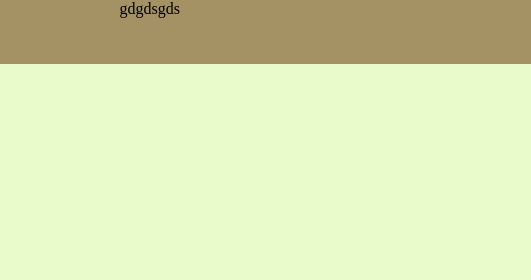
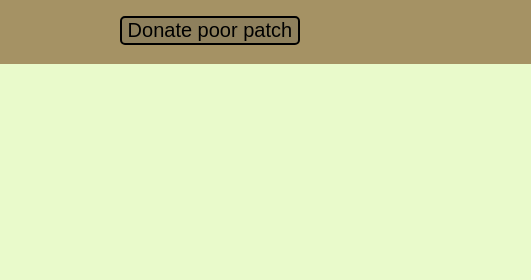
Before and after one commit to Kiwipedia-ar-inte-tagen/Kiwipedia, a plain HTML site: page index.html in a window 1280 px wide. Shown: the top 280 px of the page, 749-1280 px from the left. Drawn offline with Linux system fonts and the light colour scheme.

Commit message:
puuuuuuuuuuuuuuuuuuush

```diff
--- a/index.html
+++ b/index.html
@@ -23,7 +23,7 @@
             </h1>
         </div>
         <div>
-            <p>gdgdsgds</p>
+            <button class="buttonDonate">Donate poor patch</button>
         </div>
     </div>
     <div class="content">
--- a/style.css
+++ b/style.css
@@ -82,6 +82,18 @@ p{
     margin: 0;
 }
 
+.buttonDonate{
+    font-size: 2.5vh;
+    margin-top: 2vh;
+    border: black solid 2px;
+    background-color: rgba(73, 73, 73, 0.247);;
+    border-radius: 5px;
+}
+
+.buttonDonate:hover{
+    color: rgb(68, 68, 68);
+    background-color:rgba(238, 238, 238, 0.322);;
+}
 
 .content {
     margin-top: 8vh;
```
